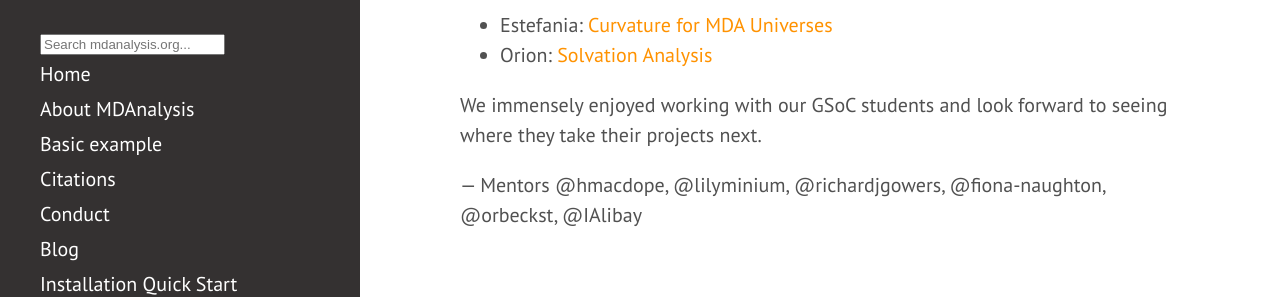
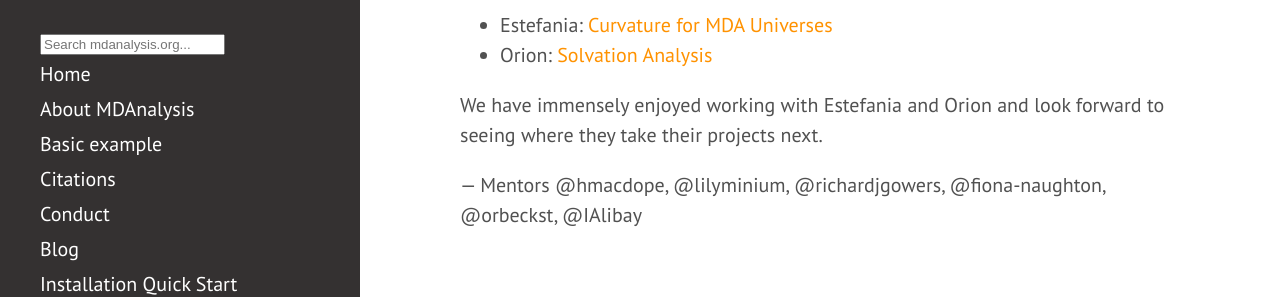
Before and after one commit to MDAnalysis/MDAnalysis.github.io, a Jekyll site: the page built from _posts/2021-9-14-gsoc2021-final.md, in a window 1280 px wide and 1152 px high. Shown: the part 480-777 px from the top of the window. Built offline with Jekyll 4.4.1, drawn with Linux system fonts in a browser that asks for light colours; comment, search, counter and statistics services are not loaded.

Commit message:
Update _posts/2021-9-14-gsoc2021-final.md
Co-authored-by: Lily Wang <31115101+lilyminium@users.noreply.github.com>

```diff
--- a/_posts/2021-9-14-gsoc2021-final.md
+++ b/_posts/2021-9-14-gsoc2021-final.md
@@ -18,7 +18,7 @@ You can read more about their projects and packages in their blog posts:
 * Orion: [Solvation Analysis]({{ site.baseurl }}{% post_url 2021-09-02-gsoc-final-report-orion%})
 
 
-We immensely enjoyed working with our GSoC students and look forward to seeing where they take their projects next.
+We have immensely enjoyed working with Estefania and Orion and look forward to seeing where they take their projects next.
 
 — Mentors @hmacdope, @lilyminium, @richardjgowers, @fiona-naughton, @orbeckst, @IAlibay
 
```
